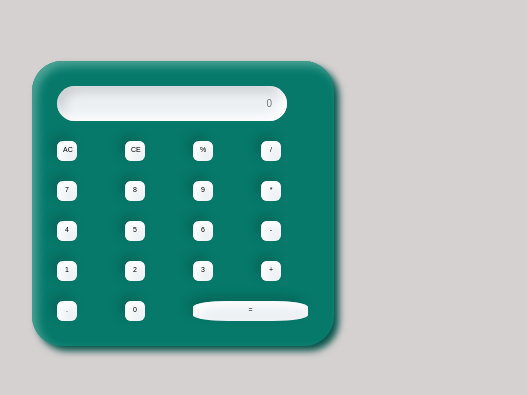
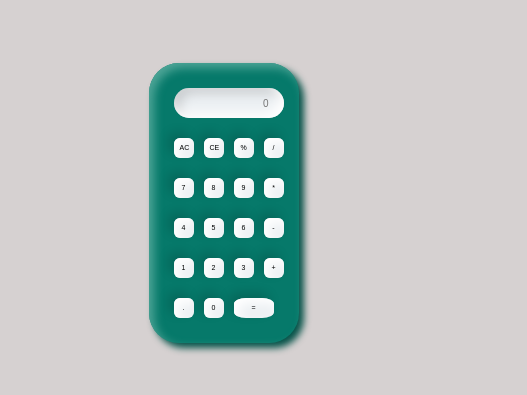
Before and after one commit to karishmap29/newcalculator, a plain HTML site: page index.html in a window 390 px wide. Shown: the part 219-614 px from the top of the page, 527 px wide, since content can reach past the window. Drawn offline with nearby package versions, Linux system fonts and the light colour scheme.

Commit message:
initial commit

```diff
--- a/newcal.css
+++ b/newcal.css
@@ -70,24 +70,29 @@ button{
 button:hover{
     transform: scale(1.1,1.1);
 }
-@media (max-width:500px) {
+@media (max-width:500px){
 #inp{
     font-size:10px;
     padding:15px;
-    width: 230px;
-    height: 35px;
+    width: 110px;
+    height: 30px;
     margin: 10px;
 }
 button{
     height:20px;
     width: 20px;
     font-size: 7px;
+    /* margin-right: 2px; */
 
 }
+#equal{
+    width:40px;
+}
 
-.container{
-    margin-left: 20px;
-    margin-right: 10px;
-    padding-right: 5px;
+.calculator{
+    /* padding-left: 0px;
+    /* padding-right: 10px; */
+    /* padding-right: 5px;  */
+    grid-template-columns: repeat(4,30px);
 }
 }
```
